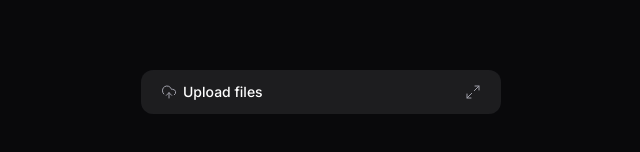
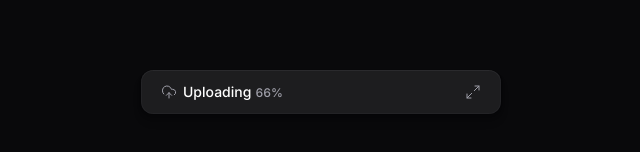
Before and after one commit to rodrigocan2024/ftr-upload-widget-web, a React (Vite) app: page / in a window 1280 px wide. Shown: the part 308-460 px from the top of the page, without its empty margins (319-959 px from the left). Built offline with nearby package versions, Linux system fonts and the light colour scheme.

Commit message:
Estados Visuais nos Componentes

```diff
--- /dev/null
+++ b/src/components/ui/circular-progress-bar.tsx
@@ -0,0 +1,57 @@
+interface CircularProgressBarProps {
+  progress: number
+  size?: number
+  strokeWidth?: number
+  circleColor?: string
+  progressColor?: string
+}
+
+const CircularProgressBar: React.FC<CircularProgressBarProps> = ({
+  progress,
+  size = 120,
+  strokeWidth = 8,
+  circleColor = 'text-zinc-800',
+  progressColor = 'text-indigo-500',
+}) => {
+  const center = size / 2
+  const radius = center - strokeWidth / 2
+  const circumference = 2 * Math.PI * radius
+  const progressOffset = circumference - (progress / 100) * circumference
+
+  return (
+    <div className="relative" style={{ width: size, height: size }}>
+      <svg className="w-full h-full -rotate-90" viewBox={`0 0 ${size} ${size}`}>
+        <circle
+          className={`${circleColor} stroke-current`}
+          strokeWidth={strokeWidth}
+          fill="transparent"
+          r={radius}
+          cx={center}
+          cy={center}
+        />
+        <circle
+          className={`${progressColor} stroke-current`}
+          strokeWidth={strokeWidth}
+          strokeLinecap="round"
+          fill="transparent"
+          r={radius}
+          cx={center}
+          cy={center}
+          style={{
+            strokeDasharray: circumference,
+            strokeDashoffset: progressOffset,
+            transition: 'stroke-dashoffset 0.5s ease-in-out',
+          }}
+        />
+      </svg>
+      <div
+        className={`absolute inset-0 flex items-center justify-center text-xs font-medium text-zinc-50`}
+      >
+        {progress}
+        <span className="text-xxs text-zinc-400">%</span>
+      </div>
+    </div>
+  )
+}
+
+export default CircularProgressBar
--- a/src/components/upload-widget-dropzone.tsx
+++ b/src/components/upload-widget-dropzone.tsx
@@ -1,6 +1,10 @@
 import { useDropzone } from 'react-dropzone'
+import CircularProgressBar from './ui/circular-progress-bar'
 
 export function UploadWidgetDropzone() {
+  const isThereAnyPendingUpload = true
+  const uploadGlobalPercentage = 66
+
   const { getRootProps, getInputProps, isDragActive } = useDropzone({
     multiple: true,
     accept: {
@@ -21,11 +25,24 @@
       >
         <input type="file" {...getInputProps()} />
 
-        <span className="text-xs">Drop your files here or</span>
-        <span className="text-xs underline">click to open picker</span>
+        {isThereAnyPendingUpload ? (
+          <div className="flex flex-col gap-2.5 items-center">
+            <CircularProgressBar
+              progress={uploadGlobalPercentage}
+              size={56}
+              strokeWidth={4}
+            />
+            <span className="text-xs">Uploading 2 files...</span>
+          </div>
+        ) : (
+          <>
+            <span className="text-xs">Drop your files here or</span>
+            <span className="text-xs underline">click to open picker</span>
+          </>
+        )}
       </div>
 
-      <span className="text-xs text-zinc-400">
+      <span className="text-xxs text-zinc-400">
         Only PNG and JPG files are supported.
       </span>
     </div>
--- a/src/components/upload-widget-title.tsx
+++ b/src/components/upload-widget-title.tsx
@@ -1,10 +1,22 @@
 import { UploadCloud } from 'lucide-react'
 
 export function UploadWidgetTitle() {
+  const isThereAnyPendingUpload = true
+  const uploadGlobalPercentage = 66
+
   return (
     <div className="flex items-center gap-1.5 text-sm font-medium">
       <UploadCloud className="size-4 text-zinc-400" strokeWidth={1.5} />
-      <span>Upload files</span>
+      {isThereAnyPendingUpload ? (
+        <span className="flex items-baseline gap-1">
+          Uploading
+          <span className="text-xs text-zinc-400 tabular-nums">
+            {uploadGlobalPercentage}%
+          </span>
+        </span>
+      ) : (
+        <span>Upload files</span>
+      )}
     </div>
   )
 }
--- a/src/components/upload-widget-upload-list.tsx
+++ b/src/components/upload-widget-upload-list.tsx
@@ -1,16 +1,22 @@
 import { UploadWidgetUploadItem } from './upload-widget-upload-item'
 
 export function UploadWidgetUploadList() {
+  const isUploadListEmpty = false
+
   return (
-    <div className="px-3 flex-col gap-3">
+    <div className="px-3 flex flex-col gap-3">
       <span className="text-xs font-medium">
         Uploaded files <span className="text-zinc-400">(2)</span>
       </span>
 
-      <div className="flex flex-col gap-2">
-        <UploadWidgetUploadItem />
-        <UploadWidgetUploadItem />
-      </div>
+      {isUploadListEmpty ? (
+        <span className="text-xs text-zinc-400">No uploads added</span>
+      ) : (
+        <div className="flex flex-col gap-2">
+          <UploadWidgetUploadItem />
+          <UploadWidgetUploadItem />
+        </div>
+      )}
     </div>
   )
 }
--- a/src/index.css
+++ b/src/index.css
@@ -7,4 +7,24 @@
     "Segoe UI Emoji", "Segoe UI Symbol", "Noto Color Emoji";
 
   --text-xxs: 0.625rem;
+
+  --shadow-shape:
+    0px 8px 8px rgba(0, 0, 0, 0.1), 0px 4px 4px rgba(0, 0, 0, 0.1), 0px 2px 2px rgba(
+      0,
+      0,
+      0,
+      0.1
+    ), 0px 0px 0px 1px rgba(0, 0, 0, 0.1), inset 0px 0px 0px 1px rgba(
+      255,
+      255,
+      255,
+      0.03
+    ), inset 0px 1px 0px rgba(255, 255, 255, 0.03);
+  --shadow-shape-content:
+    0px 0px 0px 1px rgba(0, 0, 0, 0.25), inset 0px 1px 0px rgba(
+      255,
+      255,
+      255,
+      0.02
+    ), inset 0px 0px 0px 1px rgba(255, 255, 255, 0.02);
 }
--- a/tailwind.config.js
+++ b/tailwind.config.js
@@ -8,13 +8,6 @@
       opacity: {
         2: 0.02,
       },
-
-      boxShadow: {
-        shape:
-          '0px 8px 8px rgba(0, 0, 0, 0.1), 0px 4px 4px rgba(0, 0, 0, 0.1), 0px 2px 2px rgba(0, 0, 0, 0.1), 0px 0px 0px 1px rgba(0, 0, 0, 0.1), inset 0px 0px 0px 1px rgba(255, 255, 255, 0.03), inset 0px 1px 0px rgba(255, 255, 255, 0.03)',
-        'shape-content':
-          '0px 0px 0px 1px rgba(0, 0, 0, 0.25), inset 0px 1px 0px rgba(255, 255, 255, 0.02), inset 0px 0px 0px 1px rgba(255, 255, 255, 0.02)',
-      },
     },
   },
 }
```
